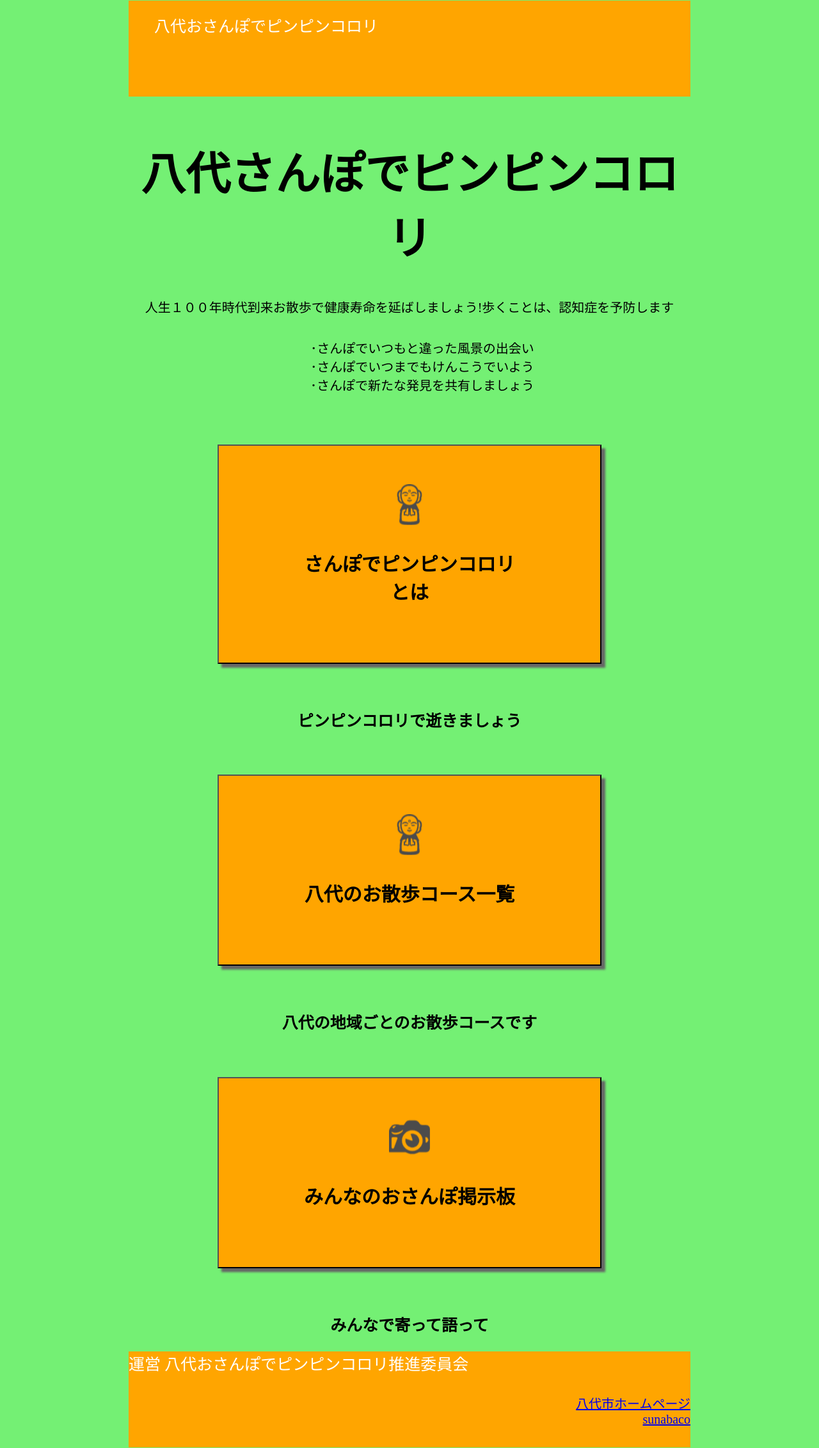
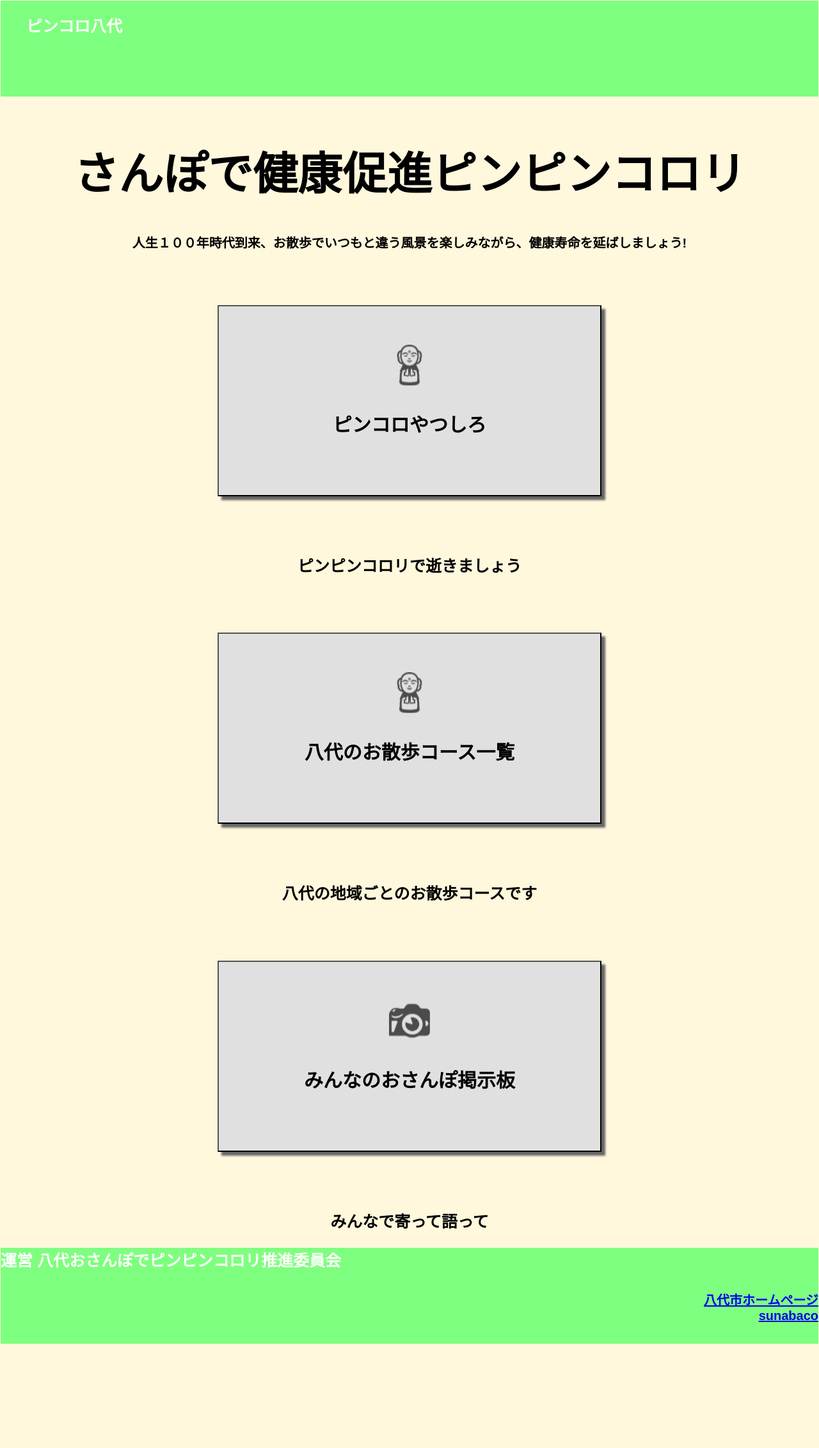
Before and after one commit to narumi-k/pinkoro, a Flask app: page / in a window 1280 px wide. Shown: the whole page at 64% size. After the commit the page ends 2101 px from the top, so only its background shows below. Run offline with Flask 2, Linux system fonts and the light colour scheme.

Commit message:
202012162231

```diff
--- a/static/css/style_pc.css
+++ b/static/css/style_pc.css
@@ -1,30 +1,34 @@
 body{
-  font-family: "Avenir Next";
+  font-family: 'メイリオ', Meiryo,'Osaka','Hiragino Kaku Gothic ProN','ヒラギノ角ゴ ProN W3',sans-serif;
 }
 li {
   list-style: none;
 }
 
 .header{
-  background-color: orange;
+  background-color:#7fff7f;
   color: #fff;
   height: 150px;
   font-size: 30px;
+  font-weight: bold;
+  width: 100%;
 }
 .header-logo{
   float: left;
   font-size: 25px;
+  font-weight: bold;
   padding: 20px 40px;
 }
 .header-list li{
   float: right;
   padding: 33px 20px;
   font-size: 20px;
+  font-weight: bold;
 }
 
 /* footer */
 .footer{
-  background-color: orange;
+  background-color: #7fff7f;
   height: 150px;
   color: white;
   font-size: 30px;
@@ -32,29 +36,34 @@ li {
 .footer-logo{
   text-align: left;
   font-size: 25px;
+  font-weight: bold;
 }
 .footer-list li{
 text-align: right;
 font-size: 20px;
+font-weight: bold;
 }
 /* #新しいTOP */
 
 body{
   margin: 1px;   /* 外側の余白を30pxに */
-   padding:0 200px ;   /* 内側の余白を消す */
-   background-color: #74f074; /* 本文部分の背景色 */
+   /* padding:0 200px ;   内側の余白を消す */
+   background-color:#FFF8DC; /* 本文部分の背景色 */
 }
 
 .intro{
   text-align: center;
   font-size: 35px;
+  font-weight: bold;
 }
 .intro p{
   font-size: 20px;
+  font-weight: bold;
 }
 .intro li{
   text-align: center;
   font-size: 20px;
+  font-weight: bold;
   padding-left:1em;
   text-indent:-1em;
 }
@@ -64,7 +73,7 @@ body{
 .btn{
   font-size:30px ;
   font-weight: bold;
-  background-color: orange;
+  background-color: #e0e0e0;
   padding: 60px 120px;
   margin: 5%;
   box-shadow   : 6px 6px 3px #666666;
@@ -73,6 +82,7 @@ body{
 }
 .btn p{
   font-size: 30px;
+  font-weight: bold;
 }
 button.btn:hover{
   background-color: rgb(221, 199, 34);
@@ -80,6 +90,7 @@ button.btn:hover{
 }
 .setsumei{
   font-size: 25px;
+  font-weight: bold;
   color: #000000;
   font-weight: bold;
 }
@@ -87,6 +98,7 @@ button.btn:hover{
 /* courseのCSS */
 .title{
   font-size: 50px;
+  font-weight: bold;
   text-align: center;
   color: #020201;
 }
@@ -97,14 +109,17 @@ button.btn:hover{
 }
 .junbi p{
   font-size: 30px;
+  font-weight: bold;
   color: black;
 }
 .junbi li{
   font-size: 20px;
+  font-weight: bold;
 }
 .course_p{
   text-align: center;
   font-size: 30px;
+  font-weight: bold;
   color: orange;
   font-weight: bold;
 }
@@ -113,10 +128,12 @@ button.btn:hover{
   display: flex;
   flex-direction: row;
   justify-content: space-evenly;
+
 }
 .course p {
   text-align:left;
   font-size: 10px;
+  font-weight: bold;
   font-weight: bold;
   color: #000000;
 
@@ -148,7 +165,7 @@ button.btn:hover{
   box-shadow   : 6px 6px 3px #666666;
   width: 300px;
   height: 200px;
-  background-image:url(/static/images/金波楼\ \(1\).jpg);
+  background-image:url(/static/images/いぐお２.png);
 }
 .btn_course4{
   font-size:30px ;
@@ -158,6 +175,7 @@ button.btn:hover{
   width: 300px;
   height: 200px;
   background-image:url(/static/images/東陽村\ \(1\).jpg);
+  background-size: 100%;
 }
 .return{
   text-align: center;
@@ -173,10 +191,12 @@ button.btn:hover{
 .intro_setsumei{
   text-align: center;
   font-size: 20px;
+  font-weight: bold;
   padding: 0 200px;
 }
 .intro_setsumei p{
   font-size: 20px;
+  font-weight: bold;
   line-height: 35px;
 
 }
@@ -185,6 +205,7 @@ button.btn:hover{
   /* font-size: 212.5%; */
   text-align: left;
   font-size: 30px;
+  font-weight: bold;
   line-height: 1.3;
   margin: 0 0 55px;
   clear: both;
@@ -208,6 +229,7 @@ button.btn:hover{
   /* font-size: 212.5%; */
   text-align: left;
   font-size: 45px;
+  font-weight: bold;
   line-height: 1.3;
   margin: 0 0 55px;
   clear: both;
@@ -220,6 +242,7 @@ button.btn:hover{
   /* font-size: 212.5%;  */
   text-align: left;
   font-size: 45px;
+  font-weight: bold;
   line-height: 1.3;
   margin: 0 0 55px;
   clear: both;
--- a/static/css/style_sp.css
+++ b/static/css/style_sp.css
@@ -1,91 +1,88 @@
 body{
-  font-family: "Avenir Next";
+  font-family: 'メイリオ', Meiryo,'Osaka','Hiragino Kaku Gothic ProN','ヒラギノ角ゴ ProN W3',sans-serif;
 }
 li {
   list-style: none;
 }
 
 .header{
-  background-color: orange;
+  background-color:orange;
   color: #fff;
-  height: 90px;
+  height: 150px;
+  font-size: 30px;
+  font-weight: bold;
+  width: 100%;
 }
 .header-logo{
   float: left;
-
-  width: 100%;
+  font-size: 25px;
+  font-weight: bold;
+  padding: 20px 40px;
 }
 .header-list li{
   float: right;
   padding: 33px 20px;
   font-size: 20px;
+  font-weight: bold;
 }
-.main{
-  padding: 100px 80px;
-}
-.copy-container h1{
-  font-size: 140px;
-  text-align: center;
-}
-.copy-container h2{
-  font-size: 60px;
-}
-.copy-container span{
-  color: #ff4a4a;
-}
-.contents{
-  height: 500px;
-  margin-top: 100px;
-  justify-content: space-around;
-  display: flex;
-}
-.section-title{
-  border-bottom: 2px solid #dee7ec;
-  font-size: 28px;
-  padding-bottom: 15px;
-  margin-bottom: 50px;
-}
-.contents-item{
-  margin-right: 40px;
-}
-.contents-item p{
-  font-size: 24px;
-  margin-top: 30px;
-}
-.login  {
-  text-align: right;
-}
+
 /* footer */
 .footer{
-  background-color: orange;
-  height: 270px;
+  background-color: #7fff7f;
+  height: 150px;
   color: white;
   font-size: 30px;
 }
+.footer-logo{
+  text-align: left;
+  font-size: 10px;
+  font-weight: bold;
+}
 .footer-list li{
 text-align: right;
+font-size: 20px;
+font-weight: bold;
 }
 /* #新しいTOP */
 
+body{
+  margin: 1px;   /* 外側の余白を30pxに */
+   /* padding:0 200px ;   内側の余白を消す */
+   background-color:#FFF8DC; /* 本文部分の背景色 */
+}
+
 .intro{
   text-align: center;
-  font-size: 50px;
+  font-size: 10px;
+  font-weight: bold;
 }
-intro p{
-  font-size: 30px;
+.intro p{
+  font-size: 8px;
+  font-weight: bold;
 }
-
+.intro li{
+  text-align: center;
+  font-size: 20px;
+  font-weight: bold;
+  padding-left:1em;
+  text-indent:-1em;
+}
 .menu{
   text-align: center;
 }
 .btn{
-  font-size:30px ;
+  font-size:15px ;
   font-weight: bold;
-  background-color: orange;
+  background-color: #e0e0e0;
   padding: 60px 120px;
   margin: 5%;
   box-shadow   : 6px 6px 3px #666666;
-  /* background: url("/static/images/junbikakou.png") no-repeat; */
+  width: 390px;
+
+}
+.btn p{
+  font-size: 10px;
+  font-weight: bold;
 }
 button.btn:hover{
   background-color: rgb(221, 199, 34);
--- a/templates/base.html
+++ b/templates/base.html
@@ -4,16 +4,17 @@
 <head>
   <meta charset="UTF-8">
   <meta name="viewport" content="width=device-width, initial-scale=1.0">
-  <title>八代おさんぽピンピンコロリ</title>
+  <title>ピンコロやつしろ</title>
   <link rel="stylesheet" href="../static/css/style_pc.css" media="screen and (min-width:481px)">
   <link rel="stylesheet" href="../static/css/style_sp.css"media="screen and (max-width:480px)">
 
-  <title>八代でおさんぽでピンピンコロリ</title>
+  <title>ピンコロやつしろ</title>
 </head>
 
 <body>
+
   <div class="header">
-    <div class="header-logo">八代おさんぽでピンピンコロリ </div>
+    <div class="header-logo">ピンコロ八代 </div>
   </div>
 
   {% block content %}
@@ -22,17 +23,13 @@
 
 
   <div class="footer">
-    <div class="footer-logo"> 運営 八代おさんぽでピンピンコロリ推進委員会
-
-    </div>
+    <div class="footer-logo"> 運営 八代おさんぽでピンピンコロリ推進委員会</div>
     <div class="footer-list">
       <ul>
         <li><a href="http://www.city.yatsushiro.lg.jp/">八代市ホームページ</a></li>
         <li><a href="https://sunabaco.com/">sunabaco</a></li>
       </ul>
     </div>
-
-
   </div>
 
 </body>
--- a/templates/course.html
+++ b/templates/course.html
@@ -5,7 +5,7 @@
   <h1 class="title">八代のおさんぽコース</h1>
   <div class="junbi">
     <img src="/static/images/walking.png" alt="">
-    <p> まずは準備運動始めましょう <br>以下のリンクでウォーミングアップ！ </p>
+    <p> まずは準備運動始めましょう <br>八代体操でウォーミングアップ！ </p>
     <img src="/static/images/junbikakou.png" alt="">
     <iframe width="560" height="315" src="https://www.youtube.com/embed/Oiz2jE8V13o" frameborder="0"
       allow="accelerometer; autoplay; clipboard-write; encrypted-media; gyroscope; picture-in-picture"
--- a/templates/intro.html
+++ b/templates/intro.html
@@ -3,23 +3,27 @@
 
 
 <div class="intro_setsumei">
+
   <div class="intro_pincoro">
     <h1>1.ピンピンコロリとは</h1>
     <p>ＰＰＫ（ピンピンコロリ）とは、充実した人生を存分に全うし、病まずにポックリと逝きたいという長寿の理想を表した言葉です。対義語として、寝たきりで長く生きるＮＮＫ（ネンネンコロリ）という言葉もあります。日本人の平均寿命は男性81.09歳、女性87.26歳です。それと比較して健康寿命は男性72.14歳、女性74.79歳です。平均寿命と健康寿命には約１０年の差があります。この期間の医療費は生涯にかかる医療費の半分近くを占めています。平均寿命と健康寿命の差を縮めることができれば、医療費・介護費を１０年あたり５兆円抑制できるという試算もあります。生き生きとした生活を長く送りつづけるためには、自分の足でしっかりと地面を踏みしめて、前向きに活動する事が基本です。ウォーキングは、ＰＰＫを目指す運動として最適で</p>
   </div>
+
   <div class="course_riyou">
     <h1>2.八代おさんぽコース</h1>
     <p>八代市内２１校区のウォーキングコースです。八代市の公式ページを参照しました。皆さんの健康や体力維持になるよう、このマップをぜひ活用してくだ</p>
   </div>
+
   <div class="bbs_setsumei">
     <h1>3.掲示板の利用について</h1>
     <p>歩くと出会える！ あたらしい八代せっかく歩くなら、ただ歩くだけなら勿体ないです。仲間と一緒にお喋りしたり、周囲の景色を楽しみながらあるきたいですね。このサイトでは、歩いている時に撮った風景や草花などを投稿できます。他の方が投稿した画像がどの辺りで写したものか探しながら歩いてみるのも楽しそう</p>
   </div>
+
   <div class="return">
     <button class="course_btn" onclick="location.href='http://127.0.0.1:5000//'">
       <p>TOPへ</p>
     </button>
-
+  </div>
 
 </div>
 
--- a/templates/top.html
+++ b/templates/top.html
@@ -6,19 +6,20 @@
 
   <br>
   <div class="intro">
-    <h1>八代さんぽでピンピンコロリ</h1>
-    <p>人生１００年時代到来お散歩で健康寿命を延ばしましょう!歩くことは、認知症を予防します</p>
-    <ul>
+    <h1>さんぽで健康促進ピンピンコロリ</h1>
+    <!-- <h1>さんぽで八代の魅力を再発見</h1> -->
+    <p>人生１００年時代到来、お散歩でいつもと違う風景を楽しみながら、健康寿命を延ばしましょう!</p>
+    <!-- <ul>
       <li>･さんぽでいつもと違った風景の出会い</li>
       <li>･さんぽでいつまでもけんこうでいよう</li>
       <li>･さんぽで新たな発見を共有しましょう</li>
-    </ul>
+    </ul> -->
   </div>
   <div class="menu">
     <div class="kouyou">
       <button class="btn" onclick="location.href='http://127.0.0.1:5000/intro'">
         <img src="/static/images/jizou3.png" alt="">
-        <p>さんぽでピンピンコロリとは</p>
+        <p>ピンコロやつしろ</p>
       </button>
     </div>
     <p class="setsumei">ピンピンコロリで逝きましょう</p>
```
Also changed, not shown: other parts of static/css/style_sp.css (+124 -31 lines), static/images/いぐお２.png (added), static/images/八代イメージ.jpg (added), static/images/金波楼　いぐお.png (added).
